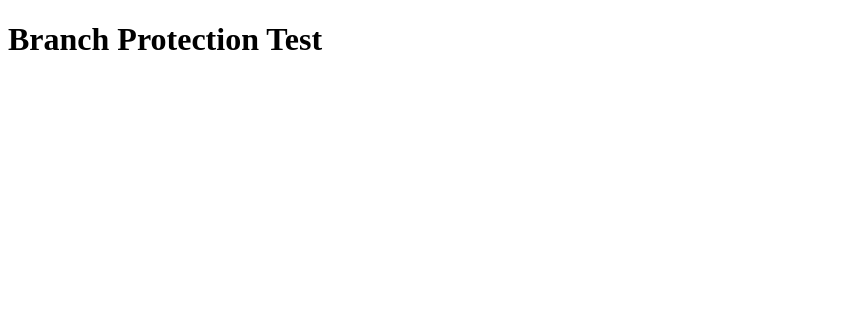
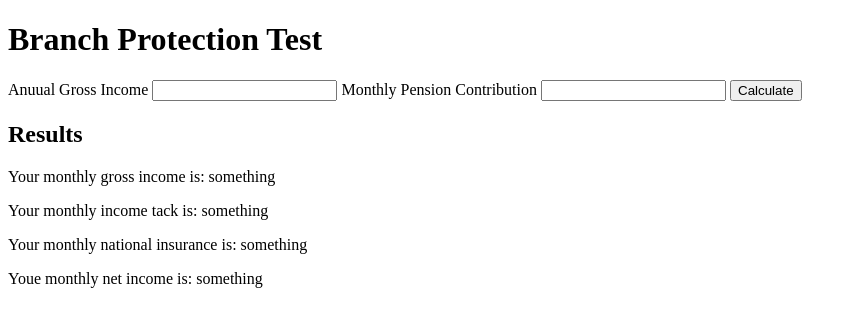
Before and after one commit to JonathansRepo/IncomeCalculator, a plain HTML site: page Index.html in a window 1280 px wide. Shown: the whole page, without its empty margins (0-857 px from the left). Drawn offline with Linux system fonts and the light colour scheme.

Commit message:
JE: Adding income calculator elements

```diff
--- a/Index.html
+++ b/Index.html
@@ -9,5 +9,19 @@
     <heading>
       <h1>Branch Protection Test</h1>
     </heading>
+    <form>
+      <label>Anuual Gross Income</label>
+      <input type="text" />
+      <label>Monthly Pension Contribution</label>
+      <input type="text" />
+      <button type="submit">Calculate</button>
+    </form>
+    <section>
+      <h2>Results</h2>
+      <p>Your monthly gross income is: something</p>
+      <p>Your monthly income tack is: something</p>
+      <p>Your monthly national insurance is: something</p>
+      <p>Youe monthly net income is: something</p>
+    </section>
   </body>
 </html>
```
